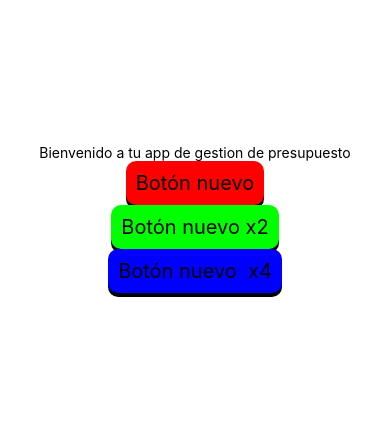
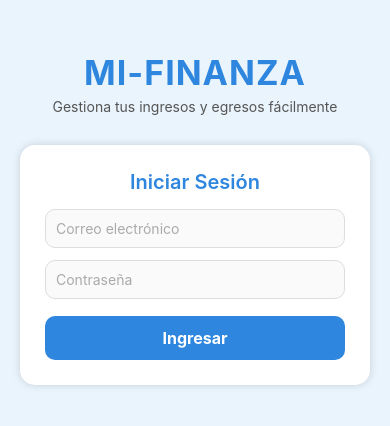
Before and after one commit to Sebasdroid98/App-movil---Electiva-V, a React Native app: screen /Login in a window 390 px wide. Shown: the part 204-630 px from the top of the page. Built offline with nearby package versions, Linux system fonts and the light colour scheme.

Commit message:
LOGIN Y HOME

```diff
--- a/App.tsx
+++ b/App.tsx
@@ -1,24 +1,6 @@
-import { StatusBar } from 'expo-status-bar';
-import { StyleSheet, Text, View } from 'react-native';
-import Button from './src/components/Button';
+import React from 'react';
+import RootNavigator from './src/navigation/RootNavigator';
 
 export default function App() {
-  return (
-    <View style={styles.container}>
-      <Text>Bienvenido a tu app de gestion de presupuesto</Text>
-      <Button label='Botón nuevo' backgroundColor='#ff0000'></Button>
-      <Button label='Botón nuevo x2' backgroundColor='#00ff00'></Button>
-      <Button label='Botón nuevo  x4' backgroundColor='#0000ff'></Button>
-      <StatusBar style="auto" />
-    </View>
-  );
+  return <RootNavigator />;
 }
-
-const styles = StyleSheet.create({
-  container: {
-    flex: 1,
-    backgroundColor: '#fff',
-    alignItems: 'center',
-    justifyContent: 'center',
-  },
-});
--- /dev/null
+++ b/src/navigation/RootNavigator.tsx
@@ -0,0 +1,18 @@
+import React from 'react';
+import { NavigationContainer } from '@react-navigation/native';
+import { createNativeStackNavigator } from '@react-navigation/native-stack';
+import LoginScreen from '../screens/LoginScreen';
+import HomeScreen from '../screens/HomeScreen';
+
+const Stack = createNativeStackNavigator();
+
+export default function RootNavigator() {
+  return (
+    <NavigationContainer>
+      <Stack.Navigator initialRouteName="Login" screenOptions={{ headerShown: false }}>
+        <Stack.Screen name="Login" component={LoginScreen} />
+        <Stack.Screen name="Home" component={HomeScreen} />
+      </Stack.Navigator>
+    </NavigationContainer>
+  );
+}
--- /dev/null
+++ b/src/screens/HomeScreen.tsx
@@ -0,0 +1,17 @@
+import React from 'react';
+import { View, Text, Button } from 'react-native';
+import AsyncStorage from '@react-native-async-storage/async-storage';
+
+export default function HomeScreen({ navigation }: any) {
+  async function handleLogout() {
+    await AsyncStorage.removeItem('token');
+    navigation.replace('Login');
+  }
+
+  return (
+    <View style={{ flex: 1, justifyContent: 'center', alignItems: 'center' }}>
+      <Text style={{ fontSize: 20, marginBottom: 20 }}>¡Bienvenido a la App!</Text>
+      <Button title="Cerrar sesión" onPress={handleLogout} />
+    </View>
+  );
+}
--- /dev/null
+++ b/src/screens/LoginScreen.tsx
@@ -0,0 +1,140 @@
+import React, { useState } from 'react';
+import { View, Text, TextInput, TouchableOpacity, StyleSheet, ActivityIndicator, KeyboardAvoidingView, Platform } from 'react-native';
+import { login } from '../services/authService';
+import AsyncStorage from '@react-native-async-storage/async-storage';
+
+export default function LoginScreen({ navigation }: any) {
+  const [email, setEmail] = useState('');
+  const [password, setPassword] = useState('');
+  const [loading, setLoading] = useState(false);
+  const [error, setError] = useState<string | null>(null);
+
+  async function handleLogin() {
+    setError(null);
+    if (!email || !password) {
+      setError('Por favor llena todos los campos');
+      return;
+    }
+
+    setLoading(true);
+    try {
+      const result = await login({ email, password });
+      await AsyncStorage.setItem('token', result.token);
+      navigation.replace('Home');
+    } catch (e: any) {
+      setError(e.message || 'Error al iniciar sesión');
+    } finally {
+      setLoading(false);
+    }
+  }
+
+  return (
+    <KeyboardAvoidingView
+      style={styles.container}
+      behavior={Platform.OS === 'ios' ? 'padding' : undefined}
+    >
+      <View style={styles.header}>
+        <Text style={styles.appName}>MI-FINANZA</Text>
+        <Text style={styles.subtitle}>Gestiona tus ingresos y egresos fácilmente</Text>
+      </View>
+
+      <View style={styles.card}>
+        <Text style={styles.cardTitle}>Iniciar Sesión</Text>
+
+        <TextInput
+          style={styles.input}
+          placeholder="Correo electrónico"
+          placeholderTextColor="#aaa"
+          value={email}
+          onChangeText={setEmail}
+        />
+        <TextInput
+          style={styles.input}
+          placeholder="Contraseña"
+          placeholderTextColor="#aaa"
+          secureTextEntry
+          value={password}
+          onChangeText={setPassword}
+        />
+
+        {error && <Text style={styles.error}>{error}</Text>}
+
+        {loading ? (
+          <ActivityIndicator color="#2e86de" />
+        ) : (
+          <TouchableOpacity style={styles.button} onPress={handleLogin}>
+            <Text style={styles.buttonText}>Ingresar</Text>
+          </TouchableOpacity>
+        )}
+      </View>
+    </KeyboardAvoidingView>
+  );
+}
+
+const styles = StyleSheet.create({
+  container: {
+    flex: 1,
+    backgroundColor: '#eaf4fc',
+    justifyContent: 'center',
+    alignItems: 'center',
+    paddingHorizontal: 20,
+  },
+  header: {
+    marginBottom: 30,
+    alignItems: 'center',
+  },
+  appName: {
+    fontSize: 34,
+    fontWeight: 'bold',
+    color: '#2e86de',
+    letterSpacing: 1,
+  },
+  subtitle: {
+    fontSize: 14,
+    color: '#555',
+    marginTop: 5,
+    textAlign: 'center',
+  },
+  card: {
+    backgroundColor: '#fff',
+    borderRadius: 15,
+    padding: 25,
+    width: '100%',
+    shadowColor: '#000',
+    shadowOpacity: 0.15,
+    shadowRadius: 8,
+    elevation: 4,
+  },
+  cardTitle: {
+    fontSize: 20,
+    fontWeight: '600',
+    color: '#2e86de',
+    marginBottom: 15,
+    textAlign: 'center',
+  },
+  input: {
+    borderWidth: 1,
+    borderColor: '#ddd',
+    borderRadius: 10,
+    padding: 10,
+    marginBottom: 12,
+    backgroundColor: '#fafafa',
+  },
+  button: {
+    backgroundColor: '#2e86de',
+    padding: 12,
+    borderRadius: 10,
+    alignItems: 'center',
+    marginTop: 5,
+  },
+  buttonText: {
+    color: '#fff',
+    fontWeight: 'bold',
+    fontSize: 16,
+  },
+  error: {
+    color: '#c0392b',
+    textAlign: 'center',
+    marginBottom: 10,
+  },
+});
--- /dev/null
+++ b/src/services/authService.ts
@@ -0,0 +1,7 @@
+export async function login({ email, password }: { email: string; password: string }) {
+  await new Promise((resolve) => setTimeout(resolve, 800));
+  if (password === '123456') {
+    return { token: 'token-falso-123', user: { email } };
+  }
+  throw new Error('Credenciales inválidas. Usa la clave 123456');
+}
```
Also changed, not shown: package.json (+6 -1 lines), src/services/notas.txt (added), 1 other file (tests, documents, lock files or other folders).
